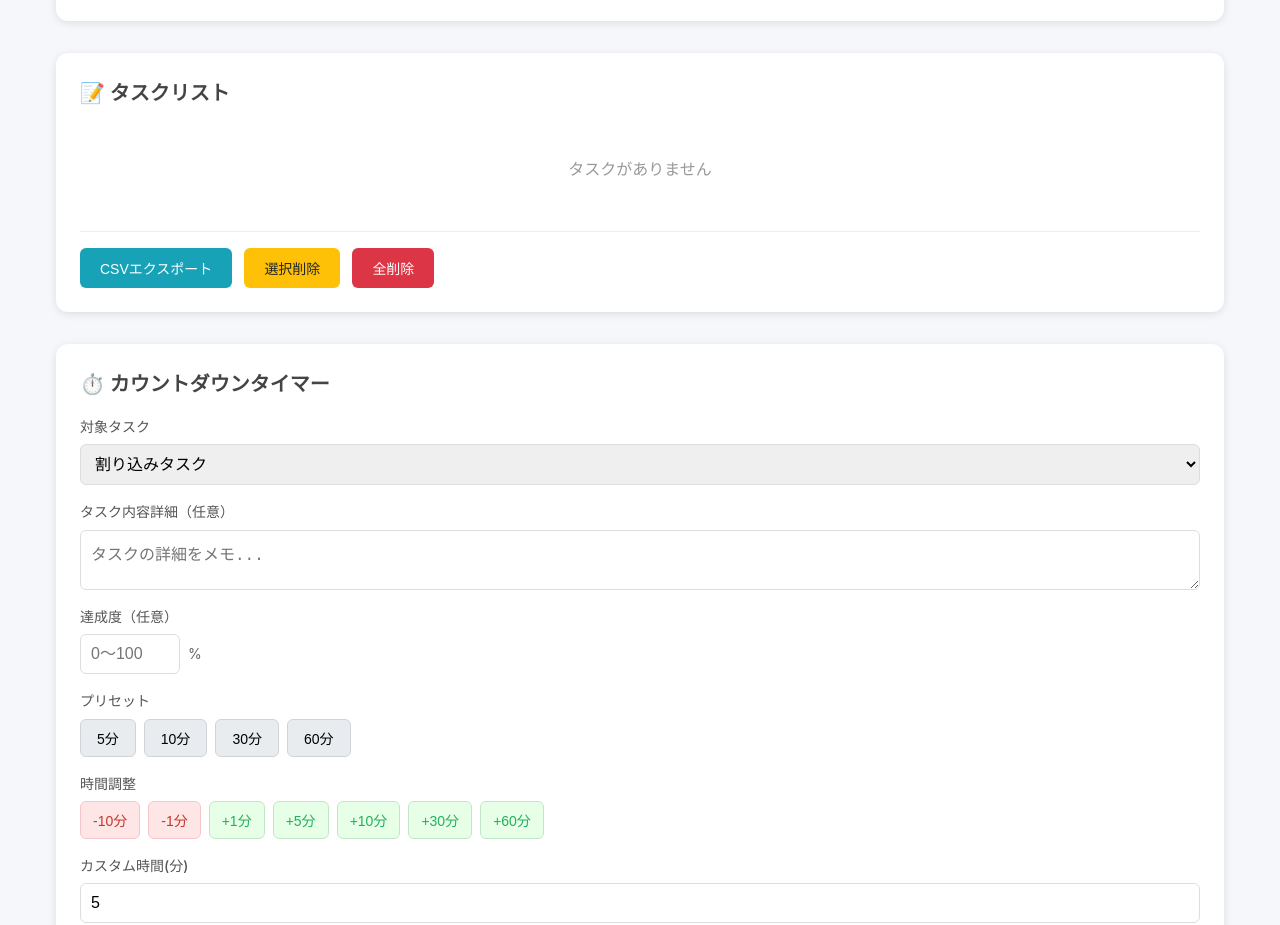
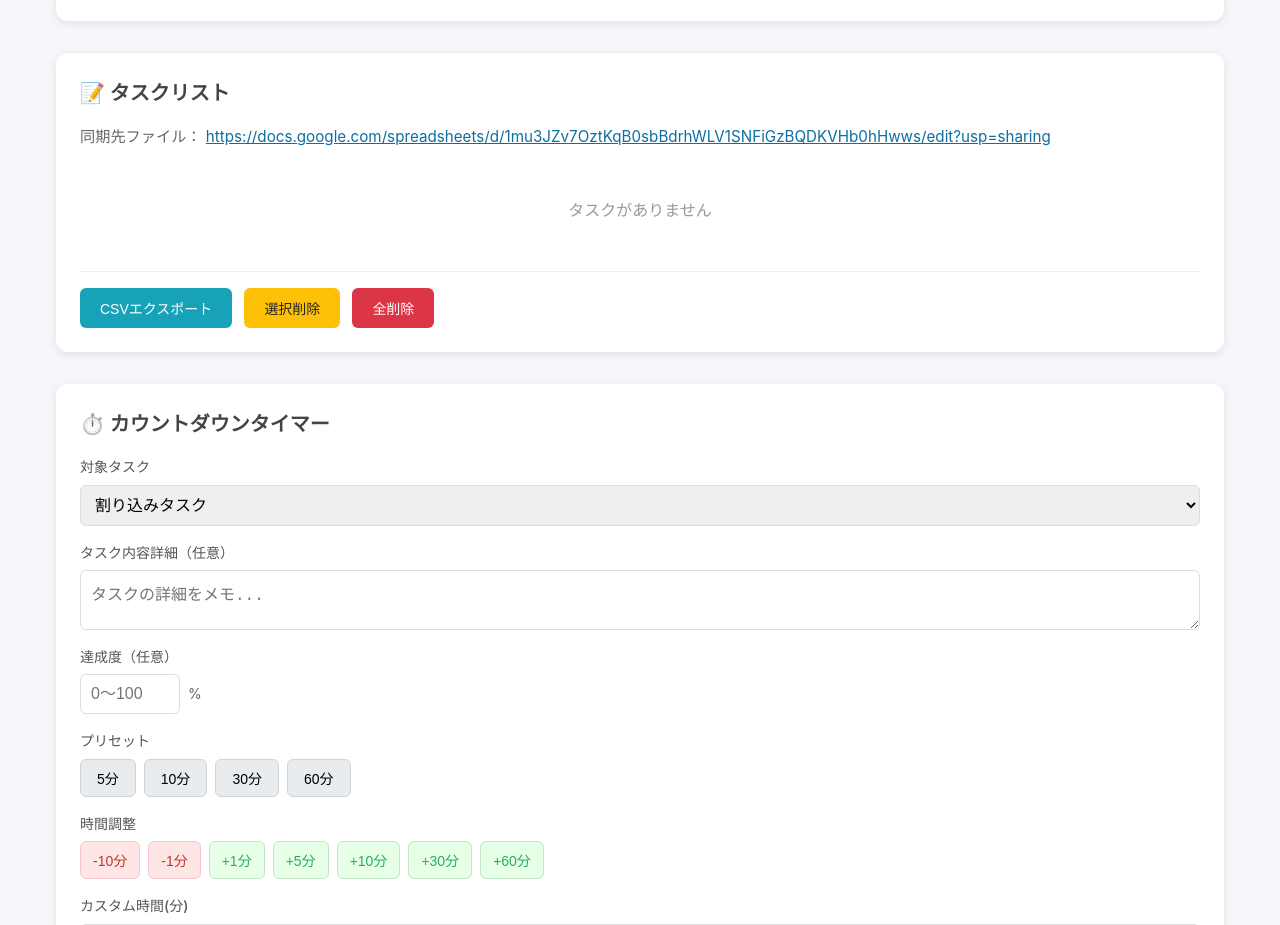
Before and after one commit to ryoryo7/TimeBoxer, a website: page index.html in a window 1280 px wide. Shown: the part 805-1730 px from the top of the page. Drawn offline with nearby package versions, Linux system fonts and the light colour scheme; no server answers.

Commit message:
同期先ファイル表示

```diff
--- a/index.html
+++ b/index.html
@@ -83,6 +83,16 @@
             <!-- タスクリスト -->
             <section class="task-section">
                 <h2>📝 タスクリスト</h2>
+                <p class="sync-file-link">
+                    同期先ファイル：
+                    <a
+                        href="https://docs.google.com/spreadsheets/d/1mu3JZv7OztKqB0sbBdrhWLV1SNFiGzBQDKVHb0hHwws/edit?usp=sharing"
+                        target="_blank"
+                        rel="noopener noreferrer"
+                    >
+                        https://docs.google.com/spreadsheets/d/1mu3JZv7OztKqB0sbBdrhWLV1SNFiGzBQDKVHb0hHwws/edit?usp=sharing
+                    </a>
+                </p>
                 <div id="taskList"></div>
 
                 <!-- 操作ボタン群 -->
--- a/style.css
+++ b/style.css
@@ -136,6 +136,22 @@ h2 {
     border-radius: 12px;
     margin-bottom: 2rem;
     box-shadow: 0 2px 8px rgba(0, 0, 0, 0.1);
+}
+
+.sync-file-link {
+    margin-bottom: 1rem;
+    color: #666;
+    font-size: 0.95rem;
+    word-break: break-all;
+}
+
+.sync-file-link a {
+    color: #0b6fa4;
+    text-decoration: underline;
+}
+
+.sync-file-link a:hover {
+    color: #08567d;
 }
 
 .task-table {
```
